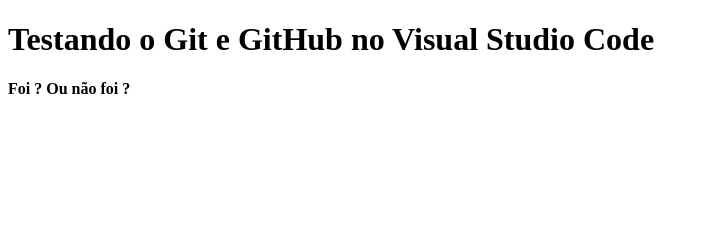
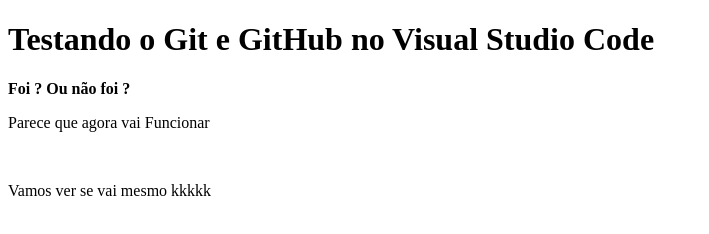
Before and after one commit to Kelvin-1204/projetos, a plain HTML site: page index.html in a window 1280 px wide. Shown: the whole page, without its empty margins (0-709 px from the left). Drawn offline with Linux system fonts and the light colour scheme.

Commit message:
alterada

```diff
--- a/index.html
+++ b/index.html
@@ -3,11 +3,14 @@
 <head>
     <meta charset="UTF-8">
     <meta name="viewport" content="width=device-width, initial-scale=1.0">
-    <title>Página de Teste</title>
+    <title>Página de Teste !</title>
 </head>
 <body>
     <h1>Testando o Git e GitHub no Visual Studio Code</h1>
     <strong>Foi ?</strong>
     <strong>Ou não foi ?</strong>
+    <p>Parece que agora vai Funcionar</p>
+    <br>
+    <p>Vamos ver se vai mesmo kkkkk</p>
 </body>
 </html>
```
